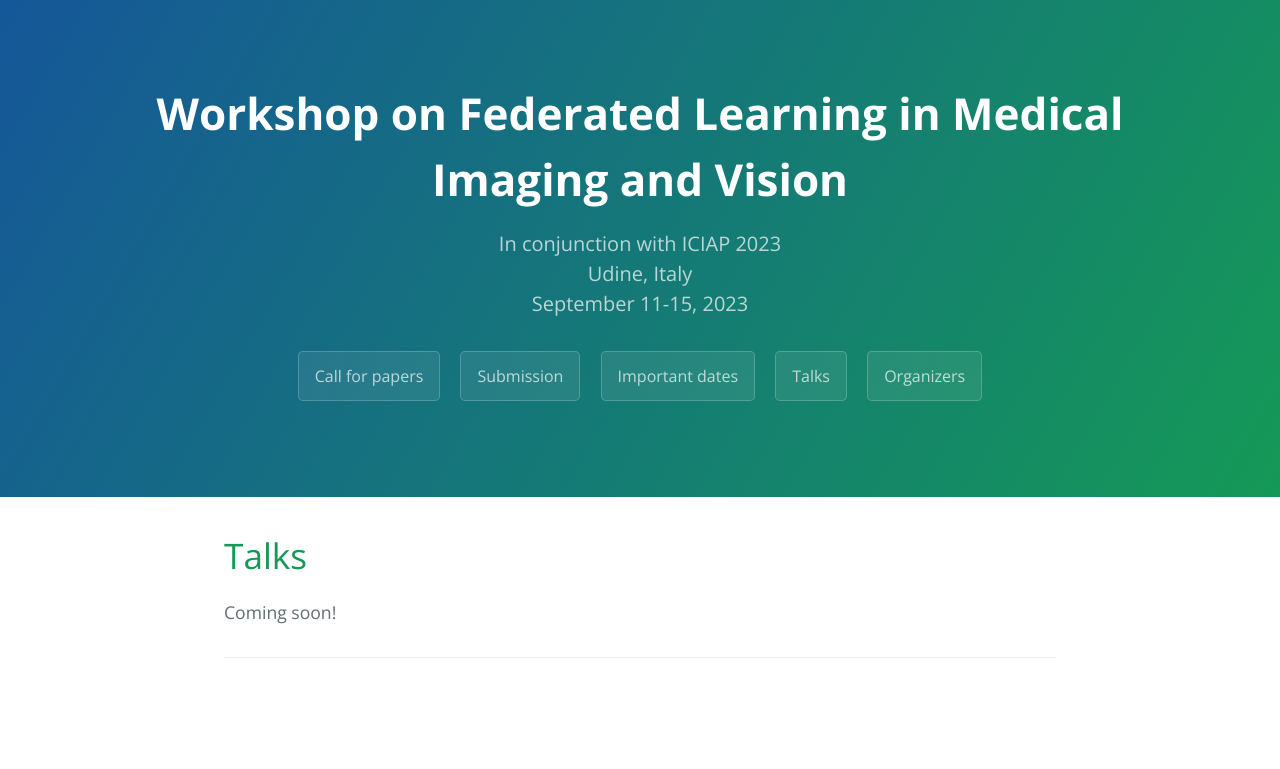
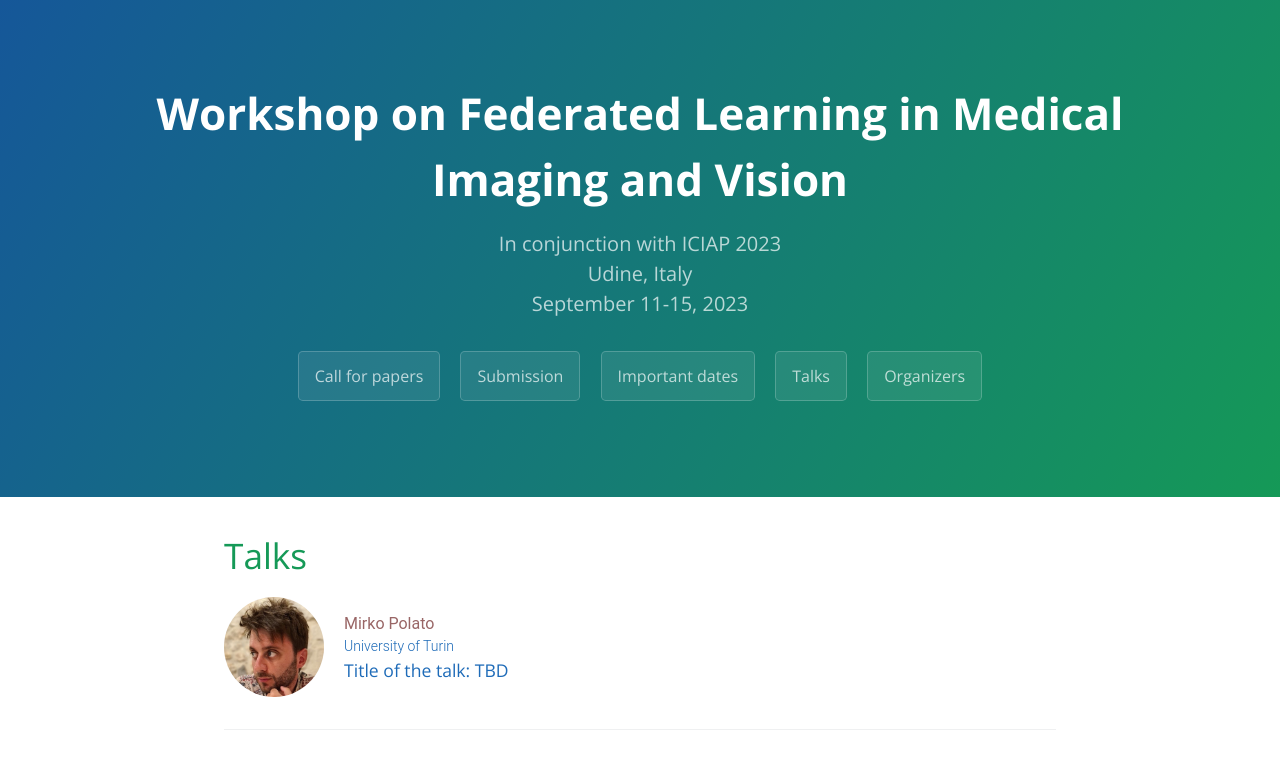
Before and after one commit to fedmedw/fedmedw.github.io, a Jekyll site: the page built from talks.md, in a window 1280 px wide. Shown: the top 769 px of the page. Built offline with Jekyll 4.4.1, drawn with Linux system fonts in a browser that asks for light colours; our own code applies the rules of GitHub Pages for plain Markdown files.

Commit message:
Added Matteo's pic, added talk

```diff
--- a/_config.yml
+++ b/_config.yml
@@ -28,7 +28,7 @@ workshop:
       surname: Pennisi
       affiliation: University of Catania
       email: matteo.pennisi@unicampus.it
-      pic: img/pic.jpg
+      pic: img/matteo.jpg
     - name: Chen
       surname: Chen
       affiliation: University of Central Florida
@@ -55,3 +55,8 @@ workshop:
       affiliation: University of Turin
     - name: Concetto Spampinato
       affiliation: University of Catania
+  talks:
+    - name: Mirko Polato
+      affiliation: University of Turin
+      pic: img/mirko.jpg
+      title: TBD
--- a/assets/css/style.scss
+++ b/assets/css/style.scss
@@ -35,3 +35,34 @@ div.item {
     font-size:14px;
     font-weight: 300;
 }
+
+div.speaker a {
+    display: flex;
+    flex-direction: row;
+    align-items: center;
+    /*vertical-align: top;
+    text-align: center;
+    width: 110px;*/
+}
+
+div.speaker img {
+    width: 100px;
+    height: 100px;
+    background-color: grey;
+    margin-right: 20px;
+    border-radius: 50%;
+}
+
+div.speakers .details .name {
+    font-family: 'Roboto Slab', 'Roboto', 'Lato', sans-serif;
+    font-size: 16px;
+    font-weight: 400;
+    display: block;
+    color:#966;
+}
+div.speaker .details .affiliation {
+    font-family: 'Roboto Slab', 'Roboto', 'Lato', sans-serif;
+    display: block;
+    font-size:14px;
+    font-weight: 300;
+}
--- a/talks.md
+++ b/talks.md
@@ -4,4 +4,15 @@ layout: default
 
 # Talks
 
-Coming soon!
+{% for person in site.workshop.talks %}
+<div class="speaker">
+<a href='#'>
+    <img src="{{ person.pic }}"/>
+    <div class="details">
+        <span class="name">{{ person.name }}<br>{{ person.surname }}</span>
+        <span class="affiliation">{{ person.affiliation }}</span>
+        <span class="title">Title of the talk: {{ person.title }}</span>
+    </div>
+</a>
+</div>
+{% endfor %}
```
Also changed, not shown: img/matteo.jpg, img/mirko.jpg (added), 1 other file.
